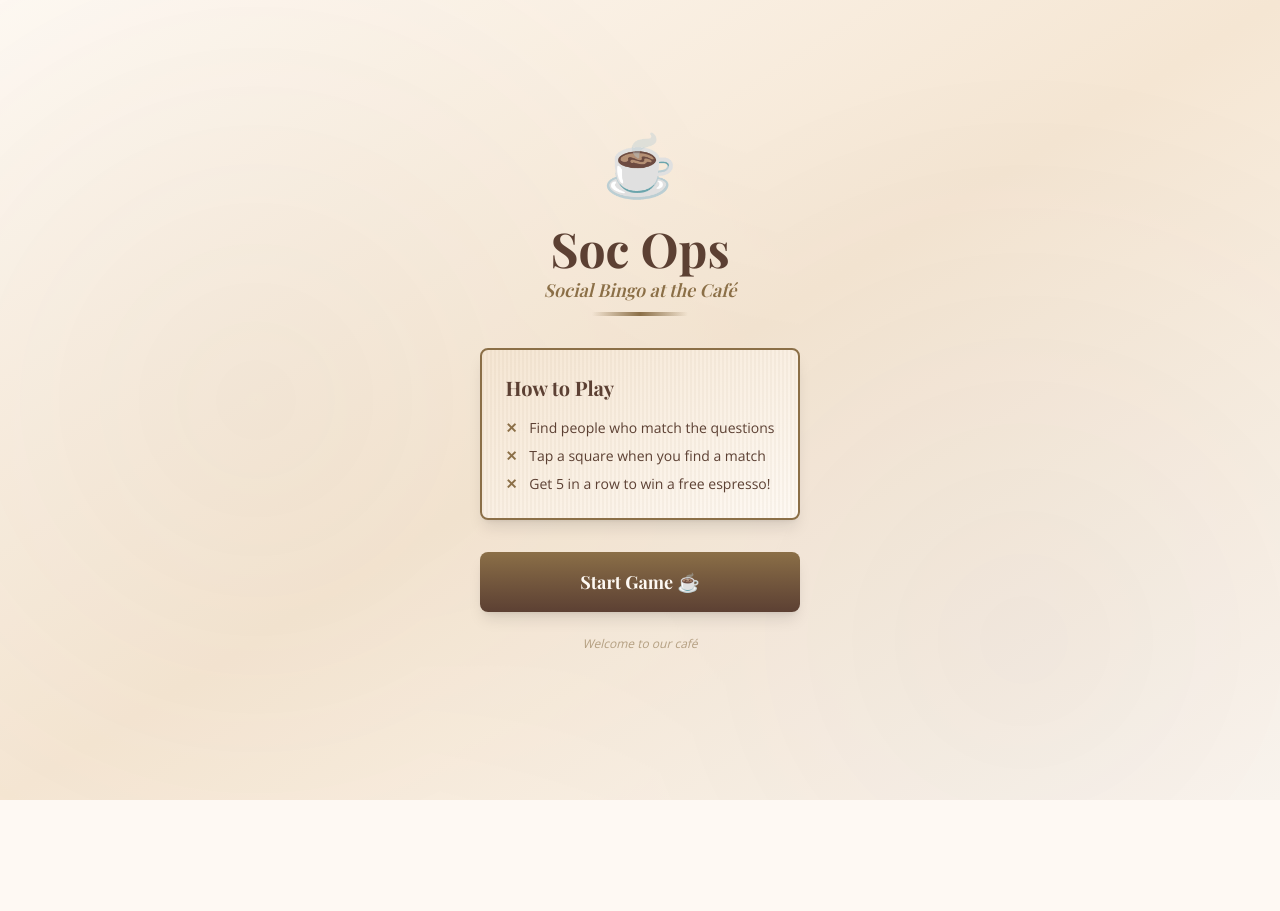
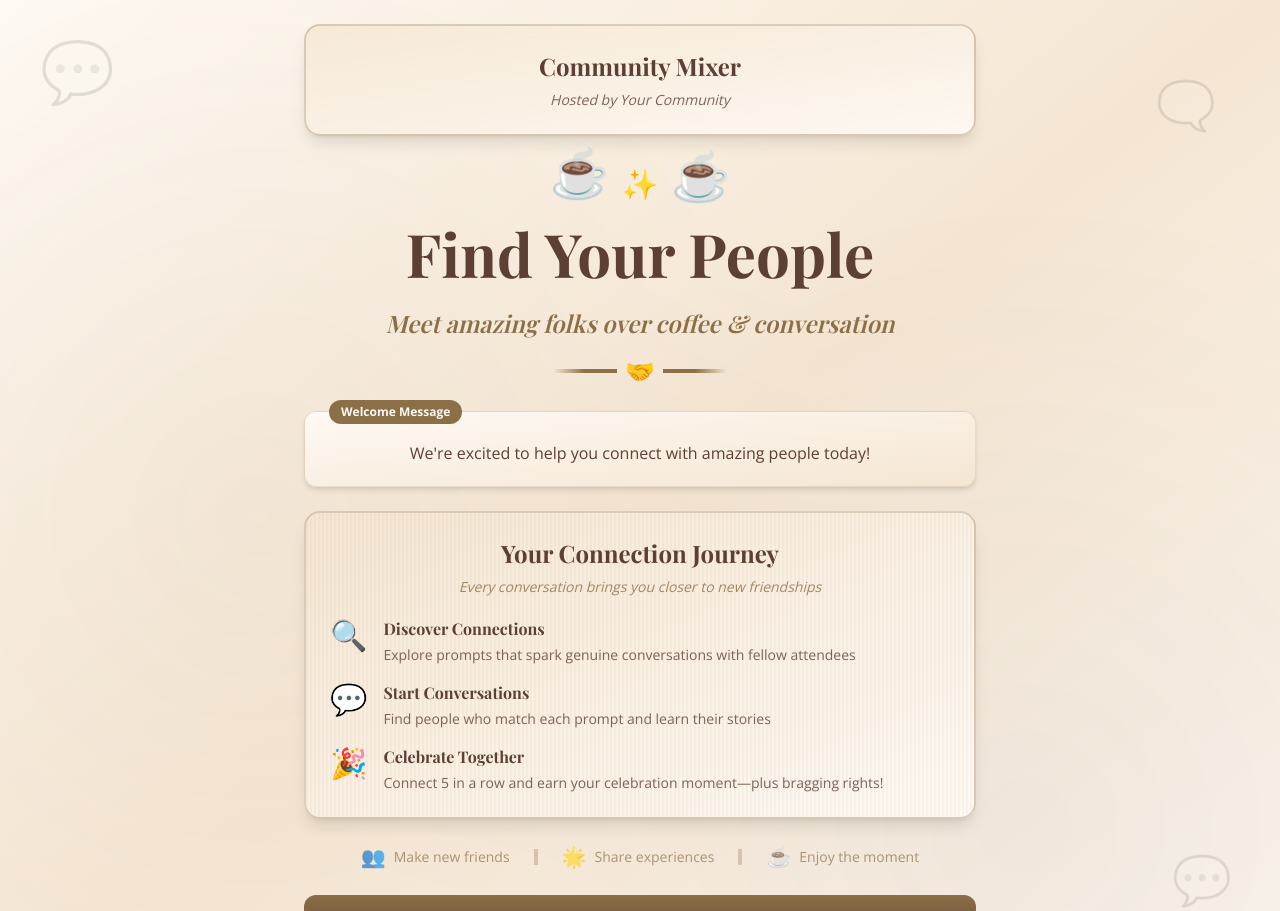
Before and after one commit to parijke/vscode-agent-lab, a React (Vite) app: page / in a window 1280 px wide. Shown: the top 911 px of the page. Before the commit the page ends 800 px from the top, so only its background shows below. Built offline with nearby package versions, Linux system fonts and the light colour scheme.

Commit message:
Redesign StartScreen with community-focused social connection approach
Co-authored-by: parijke <7671998+parijke@users.noreply.github.com>

```diff
--- a/src/components/StartScreen.tsx
+++ b/src/components/StartScreen.tsx
@@ -1,70 +1,171 @@
 interface StartScreenProps {
   onStart: () => void;
+  eventName?: string;
+  organizerName?: string;
+  eventDate?: string;
+  organizerMessage?: string;
+  organizerLogo?: string;
 }
 
-export function StartScreen({ onStart }: StartScreenProps) {
+export function StartScreen({
+  onStart,
+  eventName = "Community Mixer",
+  organizerName = "Your Community",
+  eventDate,
+  organizerMessage = "We're excited to help you connect with amazing people today!",
+  organizerLogo
+}: StartScreenProps) {
   return (
     <div className="flex flex-col items-center justify-center min-h-full p-6 relative overflow-hidden">
-      {/* Ambient background */}
+      {/* Ambient background with warmth */}
       <div className="absolute inset-0 bg-linear-to-br from-warm-white via-cream-foam to-warm-white -z-10" />
       <div className="absolute inset-0 opacity-5 -z-10" style={{
         backgroundImage: `radial-gradient(circle at 20% 50%, #8B6F47 0%, transparent 50%), radial-gradient(circle at 80% 80%, #3E2723 0%, transparent 50%)`
       }} />
 
-      <div className="text-center max-w-sm">
-        {/* Coffee cup icon/decoration */}
-        <div className="text-6xl mb-4 animate-bounce" style={{ animationDuration: '3s' }}>
-          ☕
+      {/* Floating conversation bubbles as background decoration */}
+      <div className="absolute top-10 left-10 opacity-10 text-6xl">💬</div>
+      <div className="absolute top-20 right-16 opacity-10 text-5xl">🗨️</div>
+      <div className="absolute bottom-20 left-20 opacity-10 text-4xl">💭</div>
+      <div className="absolute bottom-32 right-12 opacity-10 text-5xl">💬</div>
+
+      <div className="text-center max-w-2xl w-full space-y-6">
+        {/* Event Organizer Branding Section */}
+        <div className="bg-linear-to-br from-cream-foam/80 to-warm-white/90 rounded-2xl p-6 shadow-lg border-2 border-wood-grain/30 backdrop-blur-sm">
+          {organizerLogo && (
+            <div className="mb-4 flex justify-center">
+              <img src={organizerLogo} alt={organizerName} className="h-16 object-contain" />
+            </div>
+          )}
+          <h2 className="font-display text-2xl font-bold text-coffee-beans mb-2">
+            {eventName}
+          </h2>
+          {eventDate && (
+            <p className="text-sm text-wood-grain font-medium mb-2">
+              {eventDate}
+            </p>
+          )}
+          <p className="text-coffee-beans/80 text-sm italic">
+            Hosted by {organizerName}
+          </p>
         </div>
 
-        {/* Main title with elegant serif */}
-        <h1 className="font-display text-5xl font-bold text-coffee-beans mb-1">
-          Soc Ops
-        </h1>
-        <p className="text-lg text-wood-grain mb-2 font-display italic">
-          Social Bingo at the Café
-        </p>
+        {/* Hero Section - Connection Focus */}
+        <div className="space-y-4">
+          {/* Coffee cups as symbol of shared experience */}
+          <div className="flex justify-center items-center gap-3 text-5xl mb-2">
+            <span className="animate-bounce" style={{ animationDuration: '3s', animationDelay: '0s' }}>☕</span>
+            <span className="text-3xl text-wood-grain">✨</span>
+            <span className="animate-bounce" style={{ animationDuration: '3s', animationDelay: '0.5s' }}>☕</span>
+          </div>
 
-        {/* Decorative divider */}
-        <div className="w-24 h-1 bg-linear-to-r from-transparent via-wood-grain to-transparent mx-auto mb-8" />
+          {/* Main headline - connection focused */}
+          <h1 className="font-display text-5xl md:text-6xl font-bold text-coffee-beans leading-tight">
+            Find Your People
+          </h1>
+          <p className="text-xl md:text-2xl text-wood-grain font-display italic">
+            Meet amazing folks over coffee & conversation
+          </p>
 
-        {/* Rules box - warm wooden aesthetic */}
-        <div className="bg-linear-to-br from-cream-foam to-warm-white rounded-lg p-6 shadow-lg border-2 border-wood-grain mb-8 text-left relative">
-          {/* Subtle wood grain texture */}
-          <div className="absolute inset-0 rounded-lg opacity-5" style={{
+          {/* Decorative connection line */}
+          <div className="flex items-center justify-center gap-2 my-4">
+            <div className="w-16 h-1 bg-linear-to-r from-transparent via-wood-grain to-wood-grain" />
+            <span className="text-2xl">🤝</span>
+            <div className="w-16 h-1 bg-linear-to-r from-wood-grain via-wood-grain to-transparent" />
+          </div>
+        </div>
+
+        {/* Organizer Welcome Message */}
+        <div className="bg-linear-to-br from-warm-white to-cream-foam rounded-xl p-5 shadow-md border border-wood-grain/20 relative">
+          <div className="absolute -top-3 left-6 bg-wood-grain text-warm-white px-3 py-1 rounded-full text-xs font-bold">
+            Welcome Message
+          </div>
+          <p className="text-coffee-beans leading-relaxed pt-2">
+            {organizerMessage}
+          </p>
+        </div>
+
+        {/* Social Context & How It Works */}
+        <div className="bg-linear-to-br from-cream-foam to-warm-white rounded-2xl p-6 shadow-lg border-2 border-wood-grain/30 text-left relative overflow-hidden">
+          {/* Subtle texture */}
+          <div className="absolute inset-0 rounded-2xl opacity-5" style={{
             backgroundImage: `repeating-linear-gradient(90deg, #8B6F47 0px, #8B6F47 2px, transparent 2px, transparent 4px)`
           }} />
 
-          <h2 className="font-display text-xl font-bold text-coffee-beans mb-4 relative z-10">
-            How to Play
+          <h2 className="font-display text-2xl font-bold text-coffee-beans mb-2 relative z-10 text-center">
+            Your Connection Journey
           </h2>
-          <ul className="text-coffee-beans text-sm space-y-2 relative z-10">
-            <li className="flex items-start">
-              <span className="mr-3 text-wood-grain font-bold">✕</span>
-              <span>Find people who match the questions</span>
-            </li>
-            <li className="flex items-start">
-              <span className="mr-3 text-wood-grain font-bold">✕</span>
-              <span>Tap a square when you find a match</span>
-            </li>
-            <li className="flex items-start">
-              <span className="mr-3 text-wood-grain font-bold">✕</span>
-              <span>Get 5 in a row to win a free espresso!</span>
-            </li>
-          </ul>
+          <p className="text-center text-wood-grain/80 text-sm mb-5 relative z-10 italic">
+            Every conversation brings you closer to new friendships
+          </p>
+
+          <div className="space-y-4 relative z-10">
+            <div className="flex items-start gap-4">
+              <div className="text-3xl flex-shrink-0">🔍</div>
+              <div>
+                <h3 className="font-bold text-coffee-beans mb-1">Discover Connections</h3>
+                <p className="text-sm text-coffee-beans/80">
+                  Explore prompts that spark genuine conversations with fellow attendees
+                </p>
+              </div>
+            </div>
+
+            <div className="flex items-start gap-4">
+              <div className="text-3xl flex-shrink-0">💬</div>
+              <div>
+                <h3 className="font-bold text-coffee-beans mb-1">Start Conversations</h3>
+                <p className="text-sm text-coffee-beans/80">
+                  Find people who match each prompt and learn their stories
+                </p>
+              </div>
+            </div>
+
+            <div className="flex items-start gap-4">
+              <div className="text-3xl flex-shrink-0">🎉</div>
+              <div>
+                <h3 className="font-bold text-coffee-beans mb-1">Celebrate Together</h3>
+                <p className="text-sm text-coffee-beans/80">
+                  Connect 5 in a row and earn your celebration moment—plus bragging rights!
+                </p>
+              </div>
+            </div>
+          </div>
         </div>
 
-        {/* Cozy button styling */}
+        {/* Social Proof / Community Vibe */}
+        <div className="flex items-center justify-center gap-6 text-sm text-wood-grain/70">
+          <div className="flex items-center gap-2">
+            <span className="text-xl">👥</span>
+            <span>Make new friends</span>
+          </div>
+          <div className="w-1 h-4 bg-wood-grain/30" />
+          <div className="flex items-center gap-2">
+            <span className="text-xl">🌟</span>
+            <span>Share experiences</span>
+          </div>
+          <div className="w-1 h-4 bg-wood-grain/30" />
+          <div className="flex items-center gap-2">
+            <span className="text-xl">☕</span>
+            <span>Enjoy the moment</span>
+          </div>
+        </div>
+
+        {/* CTA Button - FOMO & Excitement */}
         <button
           onClick={onStart}
-          className="w-full bg-linear-to-b from-wood-grain to-coffee-beans text-warm-white font-display font-bold py-4 px-8 rounded-lg text-lg shadow-lg hover:shadow-xl active:scale-95 transition-all duration-150 hover:from-accent-light hover:to-wood-grain"
+          className="w-full bg-linear-to-b from-wood-grain to-coffee-beans text-warm-white font-display font-bold py-5 px-8 rounded-xl text-xl shadow-xl hover:shadow-2xl active:scale-95 transition-all duration-200 hover:from-accent-light hover:to-wood-grain relative overflow-hidden group"
         >
-          Start Game ☕
+          <span className="relative z-10 flex items-center justify-center gap-3">
+            <span>Start Connecting</span>
+            <span className="group-hover:translate-x-1 transition-transform">→</span>
+          </span>
+          {/* Animated shimmer effect */}
+          <div className="absolute inset-0 bg-linear-to-r from-transparent via-warm-white/20 to-transparent translate-x-[-100%] group-hover:translate-x-[100%] transition-transform duration-700" />
         </button>
 
-        {/* Subtle footer text */}
-        <p className="text-xs text-wood-grain/60 mt-6 italic">
-          Welcome to our café
+        {/* Footer tagline */}
+        <p className="text-sm text-wood-grain/60 italic">
+          Because the best connections happen over coffee ☕
         </p>
       </div>
     </div>
```
